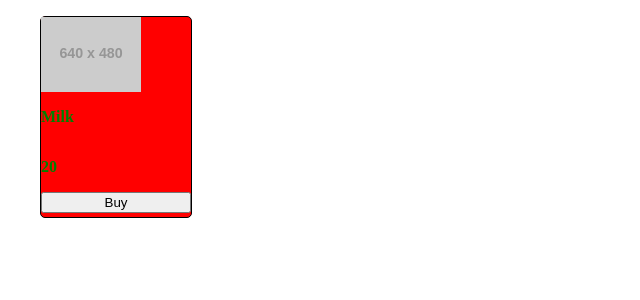
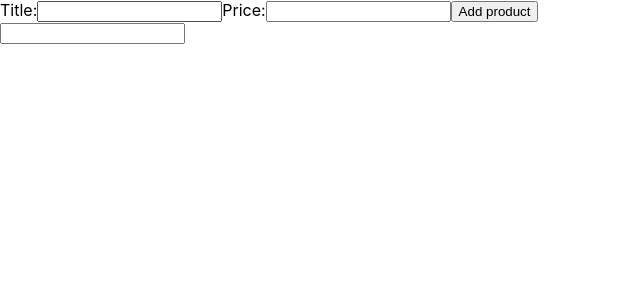
Before and after one commit to BootCampGoIT/React_22, a React (Create React App) app in the folder lesson2/: page / in a window 1280 px wide. Shown: the top 300 px of the page, without its empty margins (0-640 px from the left). Built offline with nearby package versions, Linux system fonts and the light colour scheme.

Commit message:
added lesson2-3

```diff
--- a/lesson2/package.json
+++ b/lesson2/package.json
@@ -9,7 +9,8 @@
     "react": "^16.13.1",
     "react-dom": "^16.13.1",
     "react-scripts": "3.4.2",
-    "styled-components": "^5.1.1"
+    "styled-components": "^5.1.1",
+    "uuid": "^8.3.0"
   },
   "scripts": {
     "start": "react-scripts start",
--- /dev/null
+++ b/lesson2/src/Components/homeWork/HomeWork.js
@@ -0,0 +1,27 @@
+import React, { Component } from 'react';
+
+class HomeWork extends Component {
+    state = {
+        good: 0,
+        neutral: 0,
+        bad: 0
+    }
+    changeState = (e) => {
+        const name = e.target.name;
+        // e.persist();
+        this.setState(prevState => ({ [name]: prevState[name] + 1 }))
+        // this.setState(prevState => ({ [e.target.name]: prevState[e.target.name] + 1 }))
+    }
+
+    render() {
+        return (
+            <>
+                <button type="button" onClick={this.changeState} name="good">Good</button>
+                <button type="button" onClick={this.changeState} name="neutral">Neutral</button>
+                <button type="button" onClick={this.changeState} name="bad">Bad</button>
+            </>
+        );
+    }
+}
+
+export default HomeWork;
--- a/lesson2/src/Components/products/Products.js
+++ b/lesson2/src/Components/products/Products.js
@@ -1,30 +1,53 @@
 import React, { Component } from 'react';
 import List from './list/List';
+import ProductForm from './productForm/ProductForm';
+import HomeWork from '../homeWork/HomeWork';
+import Filter from './filter/Filter';
 
 class Products extends Component {
     state = {
-        products: [{id: "123312", title: "Milk", price: 20}],
-        isVisible: false
+        products: [],
+        filter: ''
+    }
+
+    getFilterValue = (e) => {
+        this.setState({ filter: e.target.value })
     }
 
     addToCart = () => {
         console.log("You add product in cart!")
     }
 
+    addProduct = (product) => {
+        this.setState(prevState => ({ products: [...prevState.products, product] }))
+    }
+
+    getFilteredData = () => {
+        return this.state.filter
+            ? this.state.products.filter(product => product.title.toLowerCase().includes(this.state.filter.toLowerCase()))
+            : this.state.products
+    }
+
     render() {
-
-        // console.log('this.props', this.props)
-        const {products} = this.state;
+        const { products, filter } = this.state;
         return (
             <>
-                <List products={products} addToCart={this.addToCart} />
+                <ProductForm addProduct={this.addProduct} />
+                <Filter getFilterValue={this.getFilterValue} value={filter} />
+                {/* {
+                    filter
+                    ? <List products={products.filter(product => product.title.toLowerCase().includes(this.state.filter.toLowerCase()))} addToCart={this.addToCart} />
+                    : <List products={products} addToCart={this.addToCart} />
+                } */}
+                <List products={this.getFilteredData()} addToCart={this.addToCart} />
+                {/* <HomeWork /> */}
+
+
             </>
         );
     }
 }
 
-// Products.defaultProps = {
-//     products: products,
-// }
+
 
 export default Products;
--- /dev/null
+++ b/lesson2/src/Components/products/filter/Filter.js
@@ -0,0 +1,9 @@
+import React from 'react';
+
+const Filter = ({getFilterValue, value}) => {
+    return (
+        <input type="text" onChange={getFilterValue} value={value}/>
+    );
+}
+
+export default Filter;
--- a/lesson2/src/Components/products/list/List.js
+++ b/lesson2/src/Components/products/list/List.js
@@ -1,13 +1,13 @@
 import React from 'react';
 import ListItem from './listItem/ListItem';
+import css from "./List.module.css";
 
-const data = [{id:"233", name: "dfdsdf", checked: true}]
+
 
 const List = ({products, addToCart}) => {
-    console.log('products', products)
     return (
-        <ul>
-            {products.map(product=><ListItem data={data} key={product.id} {...product } addToCart={addToCart}/>)}
+        <ul className={css.list}>
+            {products.map(product=><ListItem  key={product.id} {...product } addToCart={addToCart}/>)}
         </ul>
     );
 }
--- a/lesson2/src/Components/products/list/List.module.css
+++ b/lesson2/src/Components/products/list/List.module.css
@@ -0,0 +1,5 @@
+.list {
+  display: flex;
+  justify-content: center;
+  flex-wrap: wrap;
+}
--- a/lesson2/src/Components/products/list/listItem/ListItem.js
+++ b/lesson2/src/Components/products/list/listItem/ListItem.js
@@ -1,53 +1,16 @@
 import React from 'react';
-import PropTypes from 'prop-types';
 import styles from './ListItem.module.css';
-import styled from 'styled-components';
 
-
-const color = (theme) => {
-    if (theme === "white") {
-        return "black"
-    } else {
-        return "white"
-    }
-}
-
-const Paragraph = styled.p`
-color:${props=> (props.theme=== "dark") ? "yellow" : "green"};
-font-weight:800;
-`;
-
-
-
-const ListItem = ({ addToCart, id, title, image, price, theme = "white" }) => {
-
-    // const style = {
-    //     border: "1px solid black", backgroundColor: `${color(theme)}`}
+const ListItem = ({ addToCart, id, title, image, price }) => {
 
     return (
-        <li className={styles.listItemActive}>
+        <li className={styles.listItem}>
             <img src={image} alt={title} width='100' />
-            <Paragraph>{title}</Paragraph>
-            <Paragraph theme={theme}>{price}</Paragraph>
+            <p>{title}</p>
+            <p>{price}</p>
             <button id={id} type="button" onClick={addToCart}>Buy</button>
-        </li >
+        </li>
     );
 }
 
-ListItem.defaultProps = {
-    id: "12",
-    title: "Water",
-    price: 30,
-    image: 'https://dummyimage.com/640x480/2a2a2a/ffffff&text=Product+image+placeholder',
-};
-
-ListItem.propTypes = {
-    addToCart: PropTypes.func,
-    data: PropTypes.arrayOf(
-        PropTypes.shape({
-            id: PropTypes.string,
-        })
-    ),
-}
-
 export default ListItem;
--- a/lesson2/src/Components/products/list/listItem/ListItem.module.css
+++ b/lesson2/src/Components/products/list/listItem/ListItem.module.css
@@ -1,21 +1,14 @@
 
-@value font-stack from '../../../../index.module.css';
+
 
 
 .listItem {
     display: flex;
     flex-direction: column;
+    align-items: center;
     width: 150px;
-    height: 200px;
+    height: 290px;
     border: 1px solid black;
     border-radius: 5px;
 
 }
-
-.listItemActive {
-    background-color: red;
-
-    font-family: font-stack;
-    composes: listItem;
-
-}
--- /dev/null
+++ b/lesson2/src/Components/products/productForm/ProductForm.js
@@ -0,0 +1,40 @@
+import React, { Component } from 'react';
+import { v4 as uuidv4 } from 'uuid';
+
+class ProductForm extends Component {
+    state = {
+        title: '',
+        price: '',
+    }
+
+    handleChange = (e) => {
+        const name = e.target.name;
+        const value = e.target.value;
+        this.setState({ [name]: value })
+    }
+
+    handleSubmit = (e) => {
+        e.preventDefault();
+        const { title, price } = this.state;
+        this.props.addProduct({ id: uuidv4(), title, price, image: 'https://33q47o1cmnk34cvwth15pbvt120l-wpengine.netdna-ssl.com/wp-content/uploads/raw-milk-1-e1563894986431.jpg' })
+        this.setState({ title: '', price: '' })
+    }
+
+    render() {
+        const {title, price} = this.state;
+        return (
+            <form onSubmit={this.handleSubmit}>
+                <label>
+                    Title:
+                    <input type="text" name="title" onChange={this.handleChange} value={title}/>
+                </label>
+                <label>
+                    Price:
+                    <input type="text" name="price" onChange={this.handleChange} value={price}/>
+                </label>
+                <button type="submit">Add product</button>
+            </form>
+        );
+    }
+}
+export default ProductForm;
```
Also changed, not shown: lesson2/src/Components/products/productForm/ProductForm.module.css (added), 1 other file (tests, documents, lock files or other folders).
